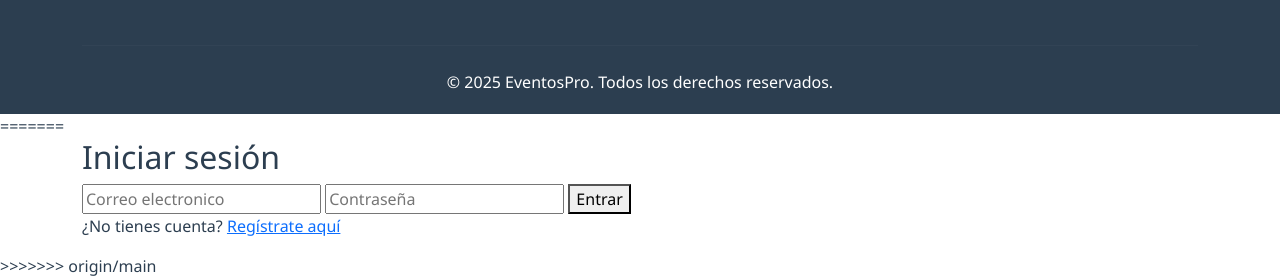
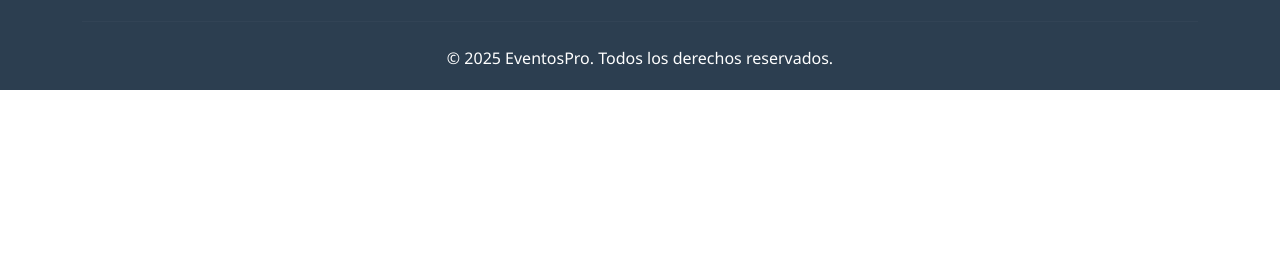
Before and after one commit to UrbanClem/EventosPro, a website: page login.html in a window 1280 px wide. Shown: the part 1021-1299 px from the top of the page. After the commit the page ends 1111 px from the top, so only its background shows below. Drawn offline with nearby package versions, Linux system fonts and the light colour scheme.

Commit message:
diseños nuevos

```diff
--- a/login.html
+++ b/login.html
@@ -14,7 +14,6 @@
 </head>
 
 <body>
-<<<<<<< HEAD
   <!-- Barra de navegación -->
   <nav class="navbar navbar-expand-lg navbar-dark sticky-top">
     <div class="container">
@@ -93,18 +92,6 @@
 
   <!-- Bootstrap JS -->
   <script src="https://cdn.jsdelivr.net/npm/bootstrap@5.3.0/dist/js/bootstrap.bundle.min.js"></script>
-=======
-  <div class="container">
-    <h2>Iniciar sesión</h2>
-    <form id="login-form">
-      <input type="text" id="login-username" placeholder="Correo electronico" required>
-      <input type="password" id="login-password" placeholder="Contraseña" required>
-      <button type="submit">Entrar</button>
-    </form>
-    <p>¿No tienes cuenta? <a href="register.html">Regístrate aquí</a></p>
-    <div id="mensaje"></div>
-  </div>
->>>>>>> origin/main
   <script src="./js/script.js"></script>
 </body>
 </html>
```
